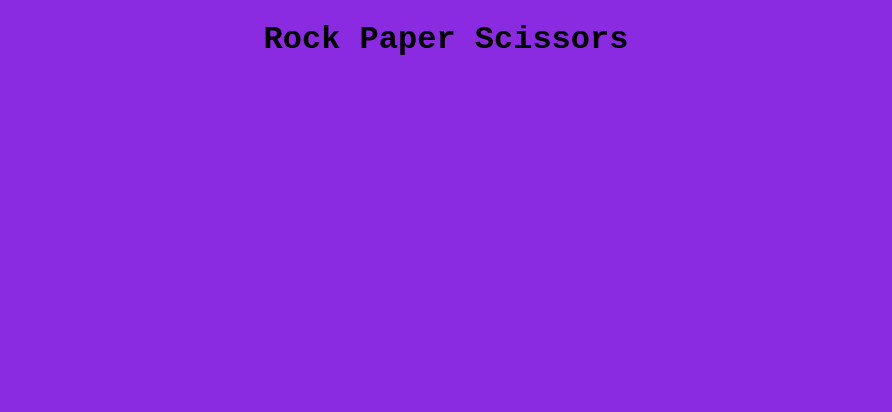
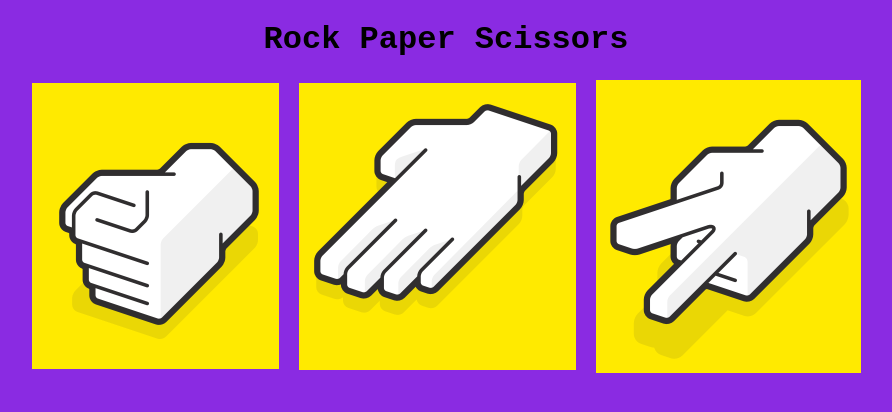
Before and after one commit to Kosher-Ika/rockPaperScissorsS, a plain HTML site: page index.html in a window 1280 px wide. Shown: the whole page, without its empty margins (194-1086 px from the left). Drawn offline with Linux system fonts and the light colour scheme; files whose address does not match are found by name.

Commit message:
Update index.html

```diff
--- a/index.html
+++ b/index.html
@@ -11,9 +11,9 @@
 <!-- inputs/Show -->
  <h1>Rock Paper Scissors</h1>
 <div class="container">
-    <img src="/rockPaperScissors/images/Screenshot 2024-06-19 084439.png" alt="" class="rock">
-    <img src="/rockPaperScissors/images/Screenshot 2024-06-19 084455.png" alt="" class="paper">
-    <img src="/rockPaperScissors/images/Screenshot 2024-06-19 084448.png" alt="" class="scissors">
+    <img src="images/Screenshot 2024-06-19 084439.png" alt="" class="rock">
+    <img src="images/Screenshot 2024-06-19 084455.png" alt="" class="paper">
+    <img src="images/Screenshot 2024-06-19 084448.png" alt="" class="scissors">
 </div>
  <div class="show"></div>
 </body>
```
